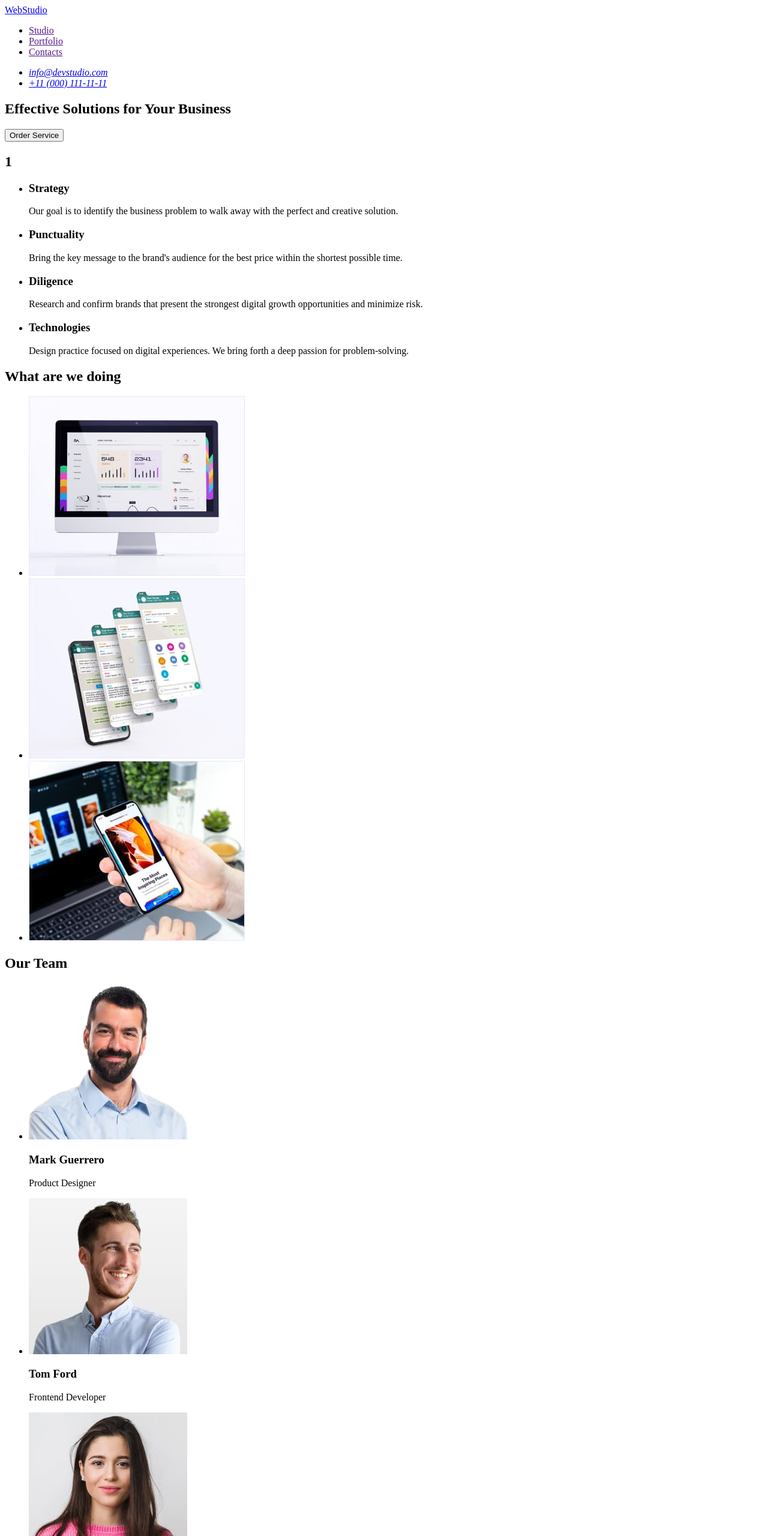
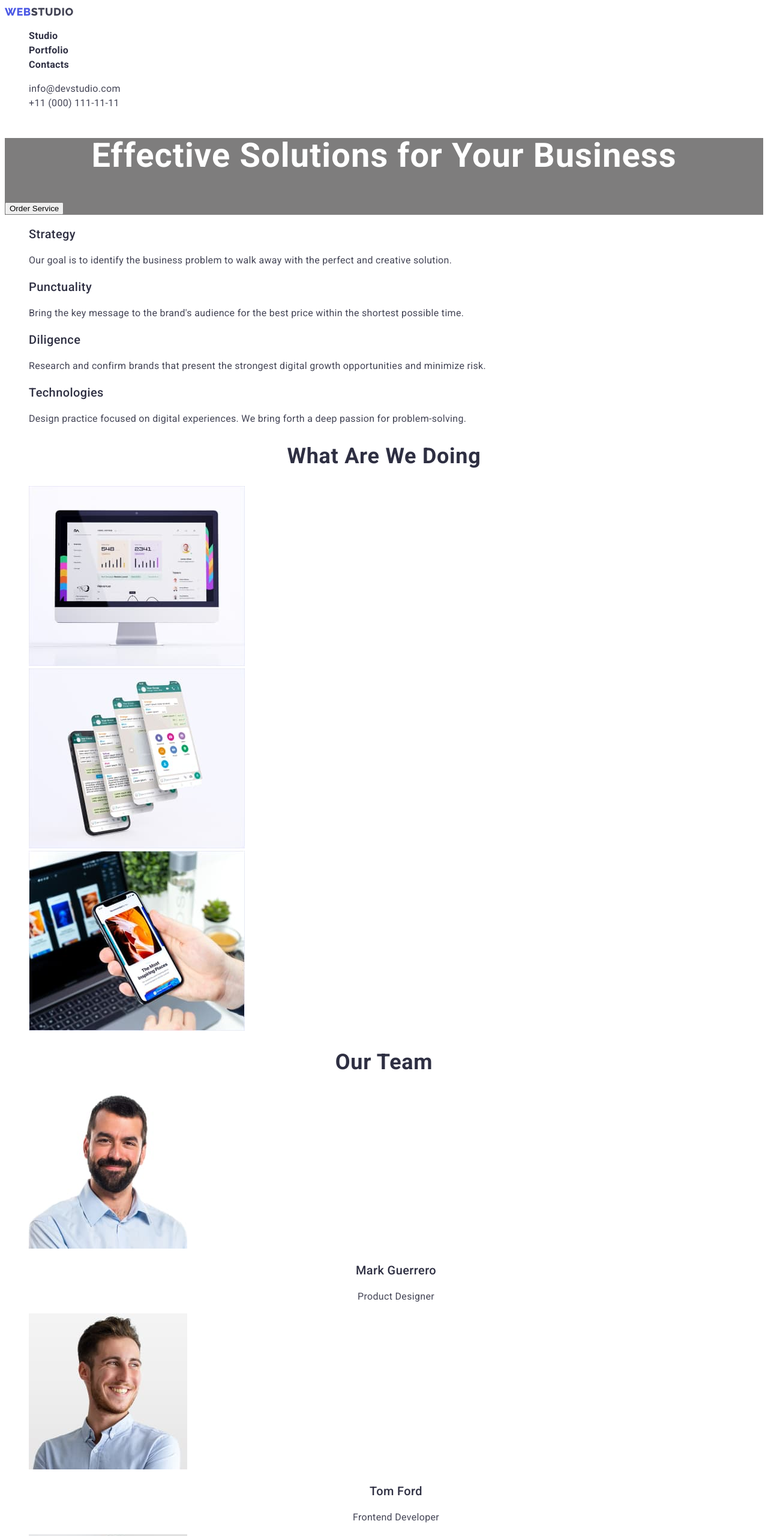
Before and after one commit to ozeransm/goit-markup-hw-02, a plain HTML site: page index.html in a window 1280 px wide. Shown: the top 2560 px of the page at 60% size. Drawn offline with Linux system fonts and the light colour scheme.

Commit message:
add portfolio and modify css

```diff
--- /dev/null
+++ b/css/styles.css
@@ -0,0 +1,217 @@
+/* logo color #4D5AE5, #2E2F42*/
+/* primary color #434455 */
+/* secondary color #2E2F42 */
+/* logo footer color #4D5AE5, #F4F4FD */
+/* footer color #E7E9FC */
+:root {
+  --first-logo-color: #4d5ae5;
+  --secondary-logo-color: #2e2f42;
+  --prymary-color: #434455;
+  --secondary-color: #2e2f42;
+  --footer-first-logo-color: #4d5ae5;
+  --footer-secondary-logo-color: #f4f4fd;
+  --footer-color: #e7e9fc;
+  --nav-active-color: #404bbf;
+  --addr-active-color: #404bbf;
+  --main-background: #ffffff;
+}
+.visually-hidden {
+  position: absolute;
+  width: 1px;
+  height: 1px;
+  margin: -1px;
+  border: 0;
+  padding: 0;
+  white-space: nowrap;
+  clip-path: inset(100%);
+  clip: rect(0 0 0 0);
+  overflow: hidden;
+}
+/* body style */
+body {
+  background: var(--main-background);
+  font-family: "Roboto", sans-serif;
+  color: var(--prymary-color);
+}
+button {
+  cursor: pointer;
+}
+.link {
+  text-decoration: none;
+  color: var(--prymary-color);
+}
+.list {
+  list-style: none;
+}
+
+/* Header */
+.header {
+}
+.header-navigation {
+}
+.header-logo-link {
+  font-family: "Raleway", sans-serif;
+  font-weight: 800;
+  font-size: 18px;
+  line-height: 1.33;
+  letter-spacing: 0.03em;
+  text-transform: uppercase;
+}
+.header-logo-span {
+  color: #4d5ae5;
+}
+.header-item-link {
+  color: var(--secondary-color);
+  font-family: "Roboto";
+  font-weight: 600;
+  font-size: 16px;
+  line-height: 1.5;
+  letter-spacing: 0.02em;
+}
+
+.header-item-link:hover,
+.header-item-link:focus {
+  color: var(--addr-active-color);
+}
+
+.header-item {
+}
+.header-item-link {
+}
+.header-addr {
+}
+.addr-item-link {
+  color: var(--prymary-color);
+  font-family: "Roboto";
+  font-style: normal;
+  font-size: 16px;
+  line-height: 1.5;
+  letter-spacing: 0.02em;
+}
+.addr-item-link:hover,
+.addr-item-link:focus {
+  color: var(--addr-active-color);
+}
+.addr-item {
+}
+.addt-item-link {
+}
+/* hero */
+.hero {
+  background-color: rgb(126, 125, 125);
+}
+.hero-title {
+  font-family: "Roboto";
+  font-weight: 600;
+  font-size: 56px;
+  line-height: 1.07;
+  text-align: center;
+  letter-spacing: 0.02em;
+
+  color: #ffffff;
+}
+.hero-btn:hover,
+.hero-btn:focus {
+  background-color: var(--first-logo-color);
+}
+/* Benefits */
+
+.benefit {
+}
+.benefits-title {
+  font-family: "Roboto";
+  font-style: normal;
+  font-weight: 500;
+  font-size: 20px;
+  line-height: 1.2;
+  letter-spacing: 0.02em;
+  color: var(--secondary-color);
+}
+.benefits-text {
+  font-family: "Roboto";
+  font-size: 16px;
+  line-height: 1.5;
+  letter-spacing: 0.02em;
+  color: var(--prymary-color);
+}
+/* Work */
+.work {
+}
+.work-title {
+  font-family: "Roboto";
+  font-weight: 600;
+  font-size: 36px;
+  line-height: 40px;
+  text-align: center;
+  letter-spacing: 0.02em;
+  text-transform: capitalize;
+  color: var(--secondary-color);
+}
+.work-list {
+}
+.work-item {
+}
+.work-link {
+}
+.work-img {
+}
+/* team */
+.team {
+}
+.team-title {
+  font-family: "Roboto";
+  font-weight: 600;
+  font-size: 36px;
+  line-height: 1.11;
+  text-align: center;
+  letter-spacing: 0.02em;
+  text-transform: capitalize;
+  color: var(--secondary-color);
+}
+.team-list {
+}
+.team-item {
+}
+.team-img {
+}
+.team-officer {
+  font-family: "Roboto";
+  font-weight: 500;
+  font-size: 20px;
+  line-height: 1.2;
+  text-align: center;
+  letter-spacing: 0.02em;
+  color: var(--secondary-color);
+}
+.team-text {
+  font-family: "Roboto";
+  font-size: 16px;
+  line-height: 24px;
+  text-align: center;
+  letter-spacing: 0.02em;
+}
+/* Footer */
+.footer {
+  background-color: rgb(126, 125, 125);
+}
+.footer-logo {
+  font-family: "Raleway", sans-serif;
+  font-weight: 800;
+  font-size: 18px;
+  line-height: 1.17;
+  letter-spacing: 0.03em;
+  text-transform: uppercase;
+  color: #f4f4fd;
+}
+.footer-text {
+  font-family: "Roboto";
+  font-size: 16px;
+  line-height: 1.5;
+  letter-spacing: 0.02em;
+  color: #e7e9fc;
+}
+/* Portfolio */
+.portfolio-btn:hover,
+.portfolio-btn:hover {
+  background-color: var(--first-logo-color);
+}
--- a/index.html
+++ b/index.html
@@ -5,63 +5,83 @@
     <meta http-equiv="X-UA-Compatible" content="IE=edge" />
     <title>BarberShop</title>
     <meta name="viewport" content="width=device-width, initial-scale=1" />
+    <link rel="preconnect" href="https://fonts.googleapis.com" />
+    <link rel="preconnect" href="https://fonts.googleapis.com" />
+    <link rel="preconnect" href="https://fonts.gstatic.com" crossorigin />
     <link
+      href="https://fonts.googleapis.com/css2?family=Montserrat:wght@400;700&family=Raleway:wght@800&family=Roboto:wght@400;500;700;900&display=swap"
       rel="stylesheet"
-      type="text/css"
-      media="screen"
-      href="./css/style.css"
     />
+    <link rel="stylesheet" href="./css/styles.css" />
   </head>
   <body>
-    <header>
-      <nav>
-        <a href="./index.html">WebStudio</a>
-        <ul>
-          <li><a href="">Studio</a></li>
-          <li><a href="">Portfolio</a></li>
-          <li><a href="">Contacts</a></li>
+    <header class="header">
+      <nav class="header-navigation">
+        <a class="header-logo-link link" href="./index.html"
+          ><span class="header-logo-span">Web</span>Studio</a
+        >
+        <ul class="header-list list">
+          <li class="header-item">
+            <a class="header-item-link link" href="./index.html">Studio</a>
+          </li>
+          <li class="header-item">
+            <a class="header-item-link link" href="./portfolio.html"
+              >Portfolio</a
+            >
+          </li>
+          <li class="header-item">
+            <a class="header-item-link link" href="">Contacts</a>
+          </li>
         </ul>
       </nav>
-      <address>
-        <ul>
-          <li><a href="mailto:info@devstudio.com">info@devstudio.com</a></li>
-          <li><a href="tel:+110001111111">+11 (000) 111-11-11</a></li>
+      <address class="header-addr">
+        <ul class="addr-list list">
+          <li class="addr-item">
+            <a class="addr-item-link link" href="mailto:info@devstudio.com"
+              >info@devstudio.com</a
+            >
+          </li>
+          <li class="addr-item">
+            <a class="addr-item-link link" href="tel:+110001111111"
+              >+11 (000) 111-11-11</a
+            >
+          </li>
         </ul>
       </address>
     </header>
     <main>
-      <section>
-        <h1>Effective Solutions for Your Business</h1>
-        <button type="button">Order Service</button>
+      <section class="hero">
+        <h1 class="hero-title">Effective Solutions for Your Business</h1>
+        <button class="hero-btn" type="button">Order Service</button>
       </section>
 
       <section>
-        <h2>1</h2>
-        <ul>
+        <h2 class="visually-hidden benefit">Benefits</h2>
+        <ul class="benefits-list list">
           <li>
-            <h3>Strategy</h3>
-            <p>
+            <h3 class="benefits-title">Strategy</h3>
+            <p class="benefits-text">
               Our goal is to identify the business problem to walk away with the
               perfect and creative solution.
             </p>
           </li>
           <li>
-            <h3>Punctuality</h3>
-            <p>
+            <h3 class="benefits-title">Punctuality</h3>
+            <p class="benefits-text">
               Bring the key message to the brand's audience for the best price
               within the shortest possible time.
             </p>
           </li>
           <li>
-            <h3>Diligence</h3>
-            <p>
+            <h3 class="benefits-title">Diligence</h3>
+            <p class="benefits-text">
               Research and confirm brands that present the strongest digital
               growth opportunities and minimize risk.
             </p>
           </li>
           <li>
-            <h3>Technologies</h3>
-            <p>
+            <h3 class="benefits-title">Technologies</h3>
+            <p class="benefits-text">
               Design practice focused on digital experiences. We bring forth a
               deep passion for problem-solving.
             </p>
@@ -69,73 +89,92 @@
         </ul>
       </section>
 
-      <section>
-        <h2>What are we doing</h2>
-        <ul>
-          <li>
-            <a href=""
-              ><img src="./images/img1.jpg" alt="photo analytics " width="360"
+      <section class="work">
+        <h2 class="work-title">What are we doing</h2>
+        <ul class="work-list list">
+          <li class="work-item">
+            <a class="work-link" href=""
+              ><img
+                src="./images/img1.jpg"
+                alt="photo analytics "
+                width="360"
+                class="work-img"
             /></a>
           </li>
-          <li>
-            <a href=""
+          <li class="work-item">
+            <a class="work-link" href=""
               ><img
                 src="./images/img2.jpg"
                 alt="photo mobile application"
                 width="360"
+                class="work-img"
             /></a>
           </li>
-          <li>
-            <a href=""
-              ><img src="./images/img3.jpg" alt="photo mobile site" width="360"
+          <li class="work-item">
+            <a class="work-link" href=""
+              ><img
+                src="./images/img3.jpg"
+                alt="photo mobile site"
+                width="360"
+                class="work-img"
             /></a>
           </li>
         </ul>
       </section>
 
-      <section>
-        <h2>Our Team</h2>
+      <section class="team">
+        <h2 class="team-title">Our Team</h2>
 
-        <ul>
-          <li>
+        <ul class="team-list list">
+          <li class="team-item">
             <img
               src="./images/img4.jpg"
               alt="photo Mark Guerrero"
               width="264"
+              class="team-img"
             />
-            <h3>Mark Guerrero</h3>
-            <p>Product Designer</p>
+            <h3 class="team-officer">Mark Guerrero</h3>
+            <p class="team-text">Product Designer</p>
           </li>
-          <li>
-            <img src="./images/img5.jpg" alt="photo Tom Ford" width="264" />
-            <h3>Tom Ford</h3>
-            <p>Frontend Developer</p>
+          <li class="team-item">
+            <img
+              src="./images/img5.jpg"
+              alt="photo Tom Ford"
+              width="264"
+              class="team-img"
+            />
+            <h3 class="team-officer">Tom Ford</h3>
+            <p class="team-text">Frontend Developer</p>
           </li>
-          <li>
+          <li class="team-item">
             <img
               src="./images/img6.jpg"
               alt="photo Camila Garcia"
               width="264"
+              class="team-img"
             />
-            <h3>Camila Garcia</h3>
-            <p>Marketing</p>
+            <h3 class="team-officer">Camila Garcia</h3>
+            <p class="team-text">Marketing</p>
           </li>
-          <li>
+          <li class="team-item">
             <img
               src="./images/img7.jpg"
               alt="photo Daniel Wilson"
               width="264"
+              class="team-img"
             />
-            <h3>Daniel Wilson</h3>
-            <p>UI Designer</p>
+            <h3 class="team-officer">Daniel Wilson</h3>
+            <p class="team-text">UI Designer</p>
           </li>
         </ul>
       </section>
     </main>
 
-    <footer>
-      <a href="./index.html">WebStudio</a>
-      <p>
+    <footer class="footer">
+      <a class="footer-logo link" href="./index.html"
+        ><span class="header-logo-span">Web</span>Studio</a
+      >
+      <p class="footer-text">
         Increase the flow of customers and sales for your business with digital
         marketing & growth solutions.
       </p>
```
Also changed, not shown: portfolio.html (added, +183 -0 lines), css/style.css (deleted), images/img-portfilio1.jpg (added), images/img-portfilio2.jpg (added), images/img-portfilio3.jpg (added), images/img-portfilio4.jpg (added), images/img-portfilio5.jpg (added), images/img-portfilio6.jpg (added), images/img-portfilio7.jpg (added), images/img-portfilio8.jpg (added), images/img-portfilio9.jpg (added).
